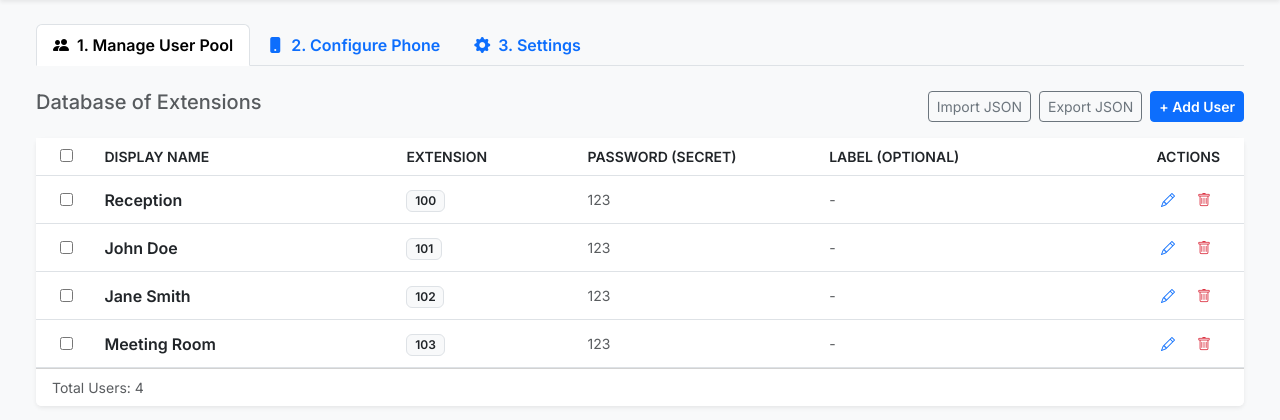
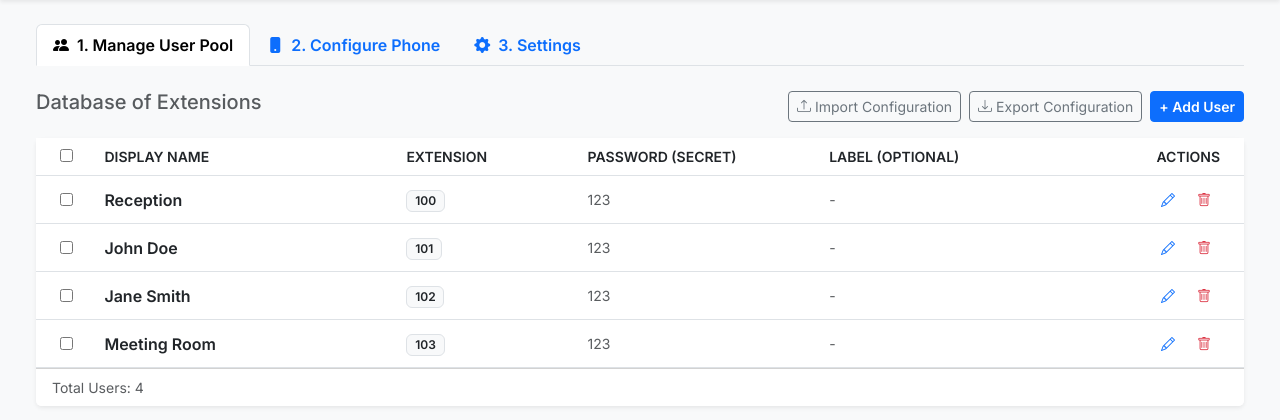
Before and after one commit to kkrgzz/polycom-configurator, a Flask app: page / in a window 1280 px wide. Shown: the part 56-476 px from the top of the page. Run offline with Flask 3, Linux system fonts and the light colour scheme.

Commit message:
feat: Enhance configuration import/export functionality and update UI elements

```diff
--- a/static/js/app.js
+++ b/static/js/app.js
@@ -110,8 +110,8 @@ class App {
             });
         });
 
-        // Export pool button
-        const exportBtns = document.querySelectorAll('[data-action="export-pool"], [onclick*="exportUsers"]');
+        // Export config button
+        const exportBtns = document.querySelectorAll('[data-action="export-pool"], [data-action="quick-export"], [onclick*="exportUsers"]');
         exportBtns.forEach(btn => {
             btn.addEventListener('click', (e) => {
                 e.preventDefault();
@@ -119,8 +119,19 @@ class App {
             });
         });
 
-        // Import pool file input
+        // Import config button (triggers file input)
+        const importBtns = document.querySelectorAll('[data-action="import-pool"], [data-action="load-config"]');
         const importInput = getElement('importFile');
+        importBtns.forEach(btn => {
+            btn.addEventListener('click', (e) => {
+                e.preventDefault();
+                if (importInput) {
+                    importInput.click();
+                }
+            });
+        });
+
+        // Import file input change handler
         if (importInput) {
             importInput.addEventListener('change', (e) => this.handleImport(e));
         }
@@ -212,18 +223,36 @@ class App {
     }
 
     /**
-     * Handle pool export
+     * Handle full configuration export
      */
     async handleExport() {
         try {
             const users = UserStore.getUsers();
             if (users.length === 0) {
-                alert('Pool is empty.');
+                alert('No users to export.');
                 return;
             }
 
-            const blob = await ApiService.exportPool(users);
-            await FileService.downloadBlob(blob, 'user_pool.json');
+            const config = ConfigStore.getState();
+
+            // Build complete configuration object
+            const fullConfig = {
+                version: '1.0',
+                users: users,
+                config: {
+                    mainUserId: config.mainUserId,
+                    assignedKeys: config.assignedKeys
+                },
+                serverSettings: this.configurator.getServerConfig(),
+                phoneSettings: this.configurator.getPhoneSettings()
+            };
+
+            // Create JSON blob and download
+            const jsonStr = JSON.stringify(fullConfig, null, 4);
+            const blob = new Blob([jsonStr], { type: 'application/json' });
+            await FileService.downloadBlob(blob, 'polycom_config.json');
+
+            console.log('Configuration exported successfully');
         } catch (error) {
             console.error('Export error:', error);
             alert('Export failed: ' + error.message);
@@ -231,7 +260,7 @@ class App {
     }
 
     /**
-     * Handle pool import
+     * Handle full configuration import
      * @param {Event} event - Change event from file input
      */
     async handleImport(event) {
@@ -241,17 +270,61 @@ class App {
         try {
             const data = await FileService.readJsonFile(file);
 
-            if (!Array.isArray(data)) {
-                alert('Invalid JSON format. Expected an array of users.');
+            // Check if it's the new full config format or legacy user array
+            const isFullConfig = data && typeof data === 'object' && data.version && data.users;
+            const isLegacyFormat = Array.isArray(data);
+
+            if (!isFullConfig && !isLegacyFormat) {
+                alert('Invalid configuration file format.');
                 return;
             }
 
-            if (confirm('Replace current pool with imported data?')) {
-                // Reset configuration
+            if (!confirm('Replace current configuration with imported data?')) {
+                return;
+            }
+
+            if (isFullConfig) {
+                // Import full configuration
+                console.log('Importing full configuration...');
+
+                // Reset stores
                 ConfigStore.reset();
 
-                // Replace users
+                // Import users
+                UserStore.setUsers(data.users || []);
+
+                // Import configuration
+                if (data.config) {
+                    if (data.config.mainUserId) {
+                        ConfigStore.setMainUser(data.config.mainUserId);
+                        // Update dropdown to reflect the main user
+                        if (this.configurator.mainUserSelect) {
+                            this.configurator.mainUserSelect.value = data.config.mainUserId;
+                        }
+                    }
+                    if (data.config.assignedKeys && Array.isArray(data.config.assignedKeys)) {
+                        ConfigStore.setAssignedKeys(data.config.assignedKeys);
+                    }
+                }
+
+                // Import server settings
+                if (data.serverSettings) {
+                    this.configurator.setServerConfig(data.serverSettings);
+                }
+
+                // Import phone settings
+                if (data.phoneSettings) {
+                    this.configurator.setPhoneSettings(data.phoneSettings);
+                }
+
+                console.log('Configuration imported successfully');
+                alert('Configuration imported successfully!');
+            } else if (isLegacyFormat) {
+                // Import legacy format (just user array)
+                console.log('Importing legacy user pool...');
+                ConfigStore.reset();
                 UserStore.setUsers(data);
+                alert('User pool imported successfully!');
             }
         } catch (error) {
             console.error('Import error:', error);
--- a/static/js/modules/components/Configurator.js
+++ b/static/js/modules/components/Configurator.js
@@ -210,6 +210,39 @@ class Configurator {
             spontaneous_calls: spontaneousCallsSelect?.value || 'enabled'
         };
     }
+
+    /**
+     * Set server configuration
+     * @param {Object} config - Server config object
+     */
+    setServerConfig(config) {
+        if (this.serverIpInput && config.ip !== undefined) {
+            this.serverIpInput.value = config.ip;
+        }
+        if (this.serverPortInput && config.port !== undefined) {
+            this.serverPortInput.value = config.port;
+        }
+        const ntpServerInput = document.getElementById('cfgNtpServer');
+        if (ntpServerInput && config.ntp_server !== undefined) {
+            ntpServerInput.value = config.ntp_server;
+        }
+    }
+
+    /**
+     * Set phone settings configuration
+     * @param {Object} settings - Phone settings object
+     */
+    setPhoneSettings(settings) {
+        const paginationSelect = document.getElementById('cfgPagination');
+        if (paginationSelect && settings.pagination !== undefined) {
+            paginationSelect.value = settings.pagination;
+        }
+
+        const spontaneousCallsSelect = document.getElementById('cfgSpontaneousCalls');
+        if (spontaneousCallsSelect && settings.spontaneous_calls !== undefined) {
+            spontaneousCallsSelect.value = settings.spontaneous_calls;
+        }
+    }
 }
 
 export default Configurator;
--- a/templates/index.html
+++ b/templates/index.html
@@ -33,8 +33,12 @@
                 <h5 class="text-muted">Database of Extensions</h5>
                 <div class="d-flex gap-2">
                     <input type="file" id="importFile" accept=".json" style="display: none;">
-                    <button class="btn btn-outline-secondary btn-sm" data-action="import-pool">Import JSON</button>
-                    <button class="btn btn-outline-secondary btn-sm" data-action="export-pool">Export JSON</button>
+                    <button class="btn btn-outline-secondary btn-sm" data-action="import-pool">
+                        <i class="bi bi-upload me-1"></i>Import Configuration
+                    </button>
+                    <button class="btn btn-outline-secondary btn-sm" data-action="export-pool">
+                        <i class="bi bi-download me-1"></i>Export Configuration
+                    </button>
                     <button class="btn btn-primary btn-sm fw-bold" data-action="add-user">+ Add User</button>
                 </div>
             </div>
@@ -78,6 +82,19 @@
 
         <!-- TAB 2: CONFIGURATOR -->
         <div class="tab-pane fade" id="config-pane">
+            <!-- Quick Save/Load Section -->
+            <div class="d-flex justify-content-between align-items-center mb-3">
+                <h5 class="text-muted mb-0">Phone Configuration</h5>
+                <div class="d-flex gap-2">
+                    <button class="btn btn-outline-success btn-sm" data-action="quick-export">
+                        <i class="bi bi-save me-1"></i>Export Current Setup
+                    </button>
+                    <button class="btn btn-outline-primary btn-sm" data-action="load-config">
+                        <i class="bi bi-folder-open me-1"></i>Load from Save
+                    </button>
+                </div>
+            </div>
+
             <div class="row g-4">
 
                 <!-- LEFT: PHONE CONFIGURATION -->
```
